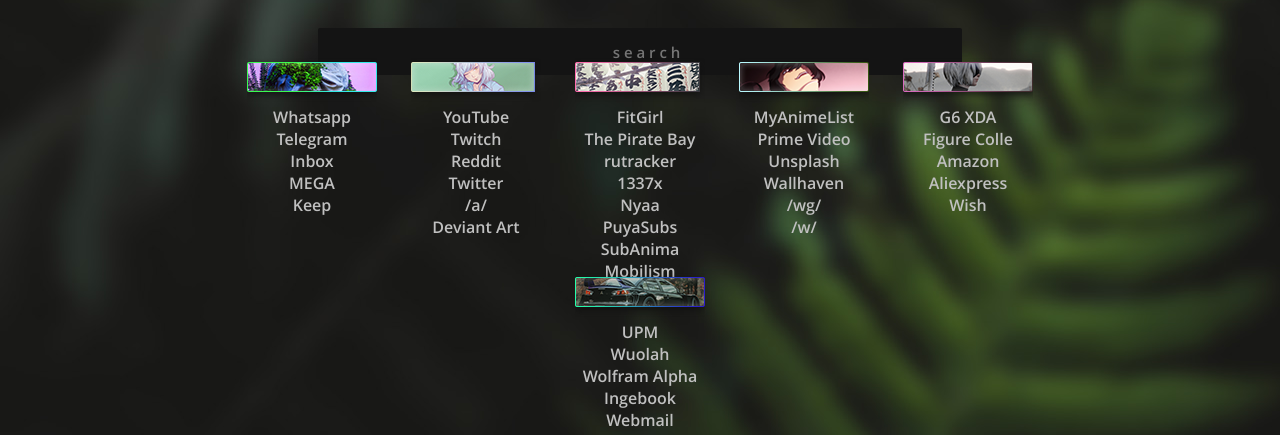
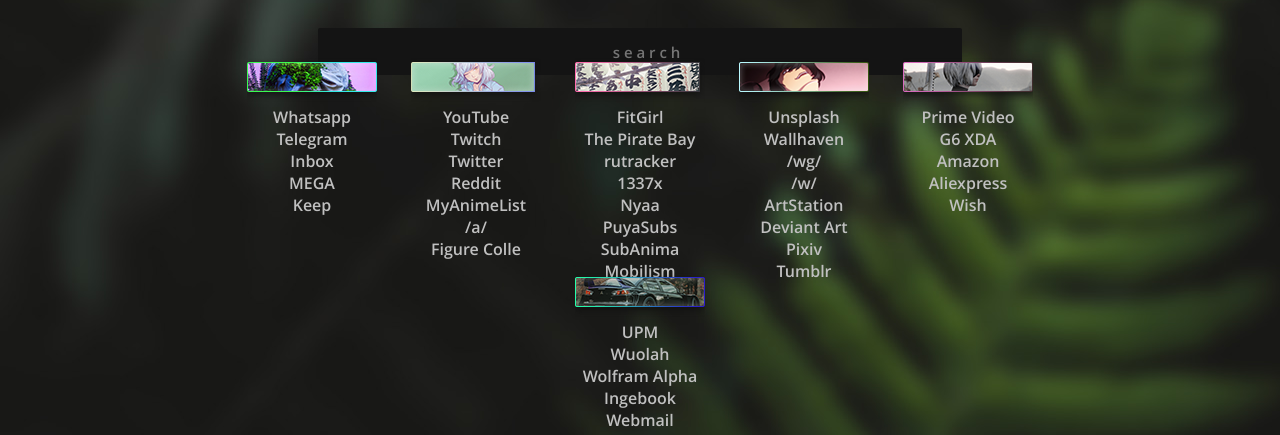
Before and after one commit to willyisbad/willyisbad.github.io, a plain HTML site: page index.html in a window 1280 px wide. Shown: the part 365-800 px from the top of the page. Drawn offline with Linux system fonts and the light colour scheme.

Commit message:
rearrange

```diff
--- a/index.html
+++ b/index.html
@@ -24,10 +24,11 @@
 		<ul>
 			<li><a href="https://www.youtube.com/">YouTube</a></li>
 			<li><a href="https://www.twitch.tv/">Twitch</a></li>
+			<li><a href="https://twitter.com/?lang=es">Twitter</a></li>
 			<li><a href="https://www.reddit.com/">Reddit</a></li>
-			<li><a href="https://twitter.com/?lang=es">Twitter</a></li>
+			<li><a href="https://myanimelist.net/animelist/viperML?status=1">MyAnimeList</a></li>
 			<li><a href="https://boards.4chan.org/a/catalog">/a/</a></li>
-			<li><a href="https://www.deviantart.com/">Deviant Art</a></li>
+			<li><a href="https://myfigurecollection.net/">Figure Colle</a></li>
 		</ul>
 	</div>
 	<div id=linkblock style="background-image:url(3_piratery.png);">
@@ -44,18 +45,20 @@
 	</div>
 	<div id=linkblock style="background-image:url(4_animu.png);">
 		<ul>
-			<li><a href="https://myanimelist.net/animelist/viperML?status=1">MyAnimeList</a></li>
-			<li><a href="https://www.primevideo.com/?_encoding=UTF8&sr=1">Prime Video</a></li>
 			<li><a href="https://unsplash.com/">Unsplash</a></li>
 			<li><a href="https://alpha.wallhaven.cc">Wallhaven</a></li>
 			<li><a href="https://boards.4chan.org/wg/catalog">/wg/</a></li>
 			<li><a href="https://boards.4chan.org/w/catalog">/w/</a></li>
+			<li><a href="https://www.artstation.com/">ArtStation</a></li>
+			<li><a href="https://www.deviantart.com/">Deviant Art</a></li>
+			<li><a href="https://www.pixiv.net/">Pixiv</a></li>
+			<li><a href="https://www.tumblr.com/dashboard">Tumblr</a></li>
 		</ul>
 	</div>
 	<div id=linkblock style="background-image:url(5_tech.png);">
 		<ul>
+			<li><a href="https://www.primevideo.com/?_encoding=UTF8&sr=1">Prime Video</a></li>
 			<li><a href="https://forum.xda-developers.com/lg-g6">G6 XDA</a></li>
-			<li><a href="https://myfigurecollection.net/">Figure Colle</a></li>
 			<li><a href="https://www.amazon.es/">Amazon</a></li>
 			<li><a href="https://es.aliexpress.com/es_home.htm">Aliexpress</a></li>
 			<li><a href="https://www.wish.com/">Wish</a></li>
```
